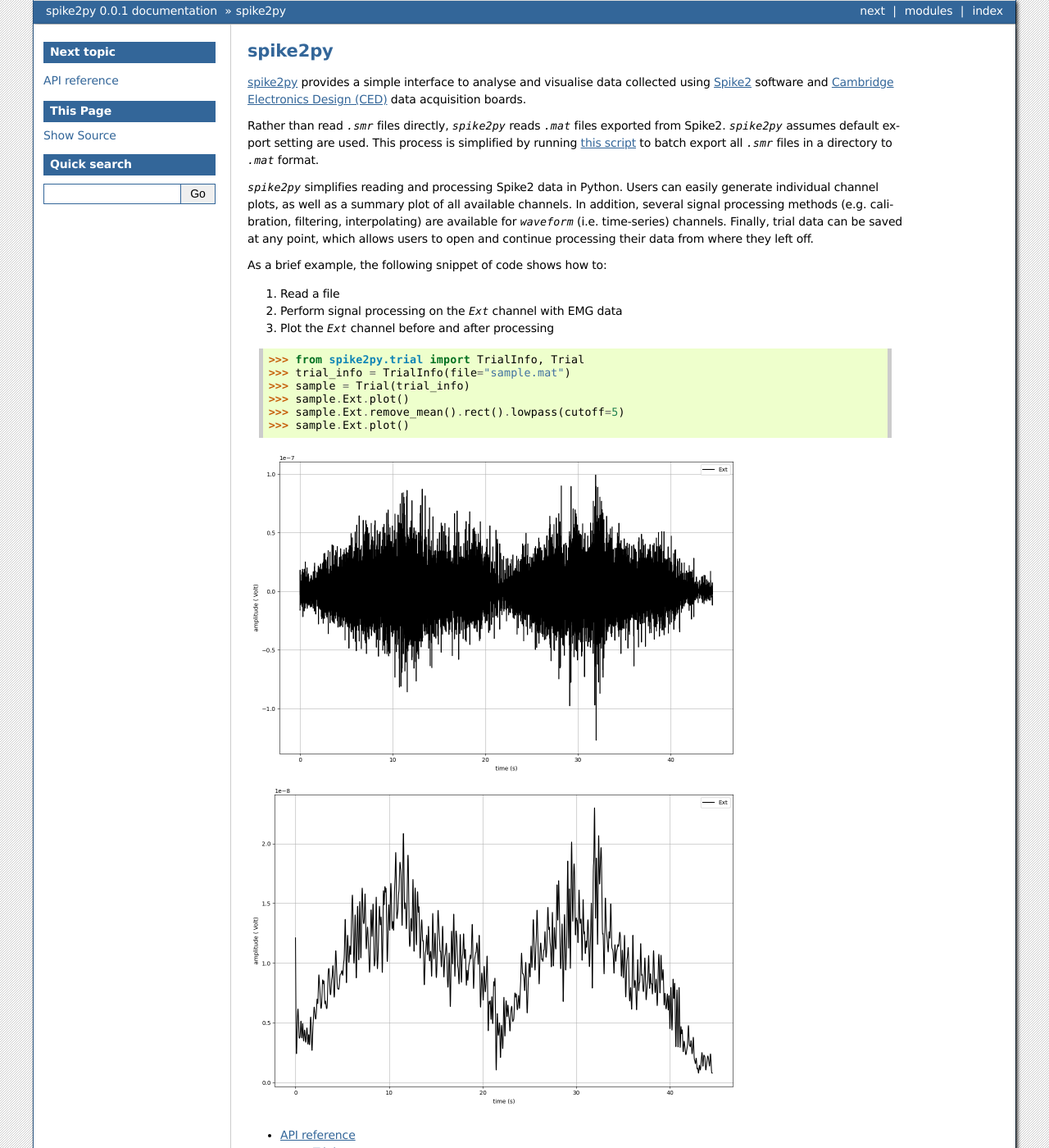
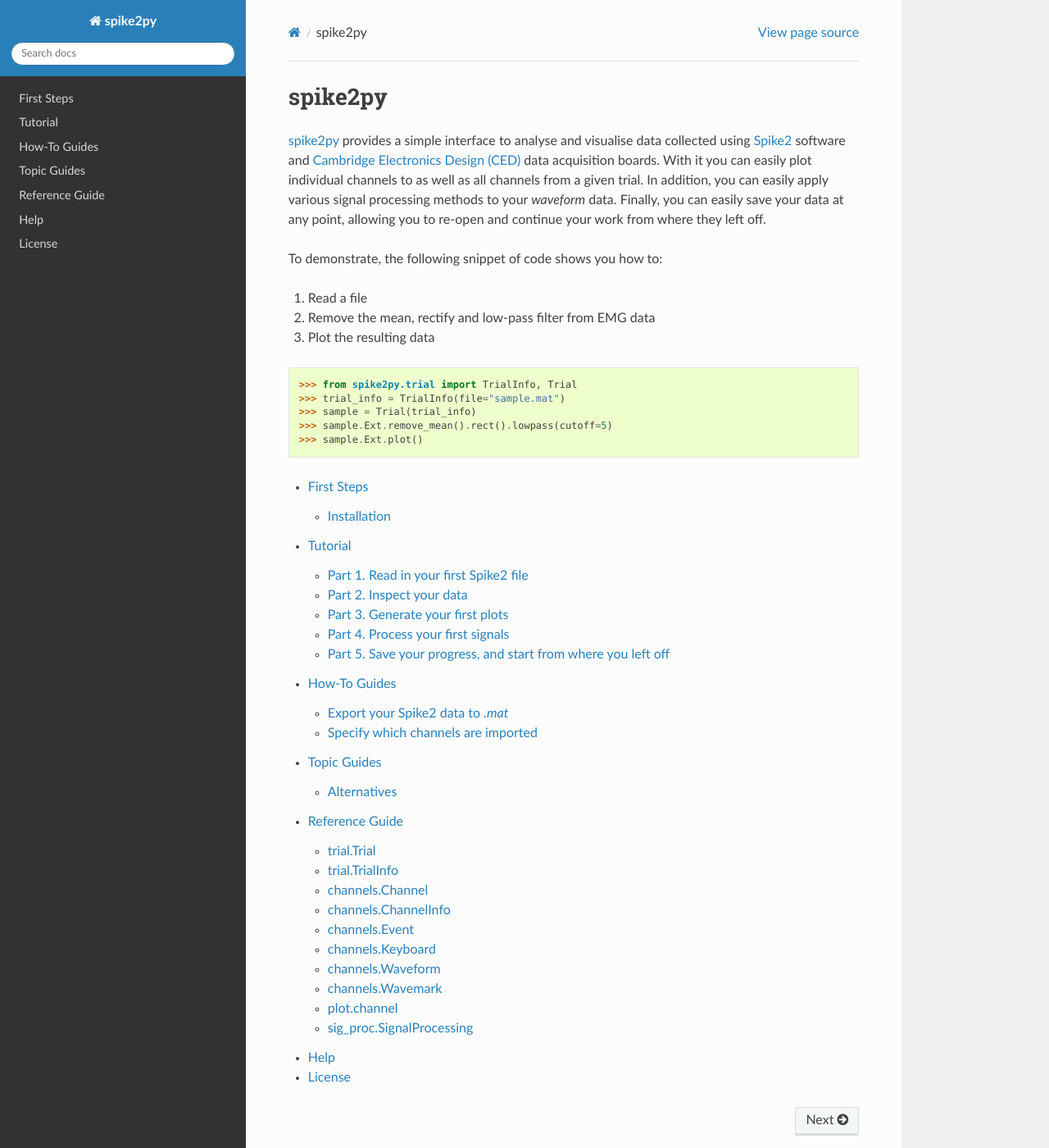
Before and after one commit to MartinHeroux/spike2py, a Sphinx documentation site: the page built from docs/source/index.rst, in a window 1280 px wide and 1400 px high. Shown: the whole window at 82% size. Built offline with Sphinx 7.4.7 and the Read the Docs theme 2.0.0, drawn with Linux system fonts in a browser that asks for light colours; some of the changed text lies outside the part shown.

Commit message:
Add structure to docs and start process

```diff
--- a/docs/source/conf.py
+++ b/docs/source/conf.py
@@ -53,7 +53,7 @@
 # a list of builtin themes.
 
 #html_theme = 'alabaster'
-html_theme = 'bizstyle'
+html_theme = 'sphinx_rtd_theme'
 
 # Add any paths that contain custom static files (such as style sheets) here,
 # relative to this directory. They are copied after the builtin static files,
--- a/docs/source/contact.rst
+++ /dev/null
@@ -1,4 +0,0 @@
-Contact
-=======
-
-Question? Please email heroux.martin@gmail.com
--- a/docs/source/index.rst
+++ b/docs/source/index.rst
@@ -1,13 +1,15 @@
 spike2py
 ========
 
-.. include:: overview.rst
+.. include:: pages/homepage.rst
 
 .. toctree::
    :maxdepth: 2
 
-   api
-   alternatives
-   contact
-   help
-   license
+   pages/first_steps
+   pages/tutorials
+   pages/how_to_guides
+   pages/topic_guides
+   pages/reference_guides
+   pages/help
+   pages/license
--- a/docs/source/overview.rst
+++ /dev/null
@@ -1,35 +0,0 @@
-`spike2py`_ provides a simple interface to analyse and visualise data collected using `Spike2`_ software and `Cambridge Electronics Design (CED)`_ data acquisition boards.
-
-Rather than read `.smr` files directly, `spike2py` reads `.mat` files exported from Spike2. `spike2py` assumes default export setting are used. This process is simplified by running `this script`_ to batch export all `.smr` files in a directory to `.mat` format.
-
-`spike2py` simplifies reading and processing Spike2 data in Python. Users can easily generate individual channel plots, as well as a summary plot of all available channels. In addition, several signal processing methods (e.g. calibration, filtering, interpolating) are available for `waveform` (i.e. time-series) channels. Finally, trial data can be saved at any point, which allows users to open and continue processing their data from where they left off.
-
-As a brief example, the following snippet of code shows how to:
-
-1. Read a file
-2. Perform signal processing on the `Ext` channel with EMG data
-3. Plot the `Ext` channel before and after processing
-
->>> from spike2py.trial import TrialInfo, Trial
->>> trial_info = TrialInfo(file="sample.mat")
->>> sample = Trial(trial_info)
->>> sample.Ext.plot()
->>> sample.Ext.remove_mean().rect().lowpass(cutoff=5)
->>> sample.Ext.plot()
-
-.. image:: ./Ext.png
-   :height: 400
-   :width: 600
-
-.. image:: ./Ext_proc.png
-   :height: 400
-   :width: 600
-
-
-
-.. _spike2py: https://github.com/MartinHeroux/spike2py
-.. _Spike2: http://ced.co.uk/products/spkovin
-.. _Cambridge Electronics Design (CED): http://ced.co.uk/
-.. _SonPy: http://ced.co.uk/upgrades/spike2sonpy
-.. _scipy: .. _`scipy.io`: https://docs.scipy.org/doc/scipy/reference/io.html
-.. _this script: https://github.com/MartinHeroux/Spike2-batch-export-to-Matab
--- /dev/null
+++ b/docs/source/pages/first_steps.rst
@@ -0,0 +1,7 @@
+First Steps
+===========
+
+Installation
+------------
+
+These are instruction on how to install spike2py
--- /dev/null
+++ b/docs/source/pages/homepage.rst
@@ -0,0 +1,19 @@
+`spike2py`_ provides a simple interface to analyse and visualise data collected using `Spike2`_ software and `Cambridge Electronics Design (CED)`_ data acquisition boards. With it you can easily plot individual channels to as well as all channels from a given trial. In addition, you can easily apply various signal processing methods to your `waveform` data. Finally, you can easily save your data at any point, allowing you to re-open and continue your work from where they left off.
+
+To demonstrate, the following snippet of code shows you how to:
+
+1. Read a file
+2. Remove the mean, rectify and low-pass filter from EMG data
+3. Plot the resulting data
+
+>>> from spike2py.trial import TrialInfo, Trial
+>>> trial_info = TrialInfo(file="sample.mat")
+>>> sample = Trial(trial_info)
+>>> sample.Ext.remove_mean().rect().lowpass(cutoff=5)
+>>> sample.Ext.plot()
+
+.. _spike2py: https://github.com/MartinHeroux/spike2py
+.. _Spike2: http://ced.co.uk/products/spkovin
+.. _Cambridge Electronics Design (CED): http://ced.co.uk/
+.. _SonPy: http://ced.co.uk/upgrades/spike2sonpy
+.. _scipy: .. _`scipy.io`: https://docs.scipy.org/doc/scipy/reference/io.html
--- /dev/null
+++ b/docs/source/pages/reference_guides.rst
@@ -0,0 +1,57 @@
+Reference Guide
+===============
+
+trial.Trial
+~~~~~~~~~~~
+.. module:: spike2py.trial
+
+.. autoclass:: Trial
+    :members: save
+
+trial.TrialInfo
+~~~~~~~~~~~~~~~
+.. autoclass:: TrialInfo
+
+.. module:: spike2py.channels
+
+channels.Channel
+~~~~~~~~~~~~~~~~
+.. autoclass:: Channel
+
+channels.ChannelInfo
+~~~~~~~~~~~~~~~~~~~~
+.. autoclass:: ChannelInfo
+
+channels.Event
+~~~~~~~~~~~~~~
+.. autoclass:: Event
+    :members: plot
+
+channels.Keyboard
+~~~~~~~~~~~~~~~~~
+.. autoclass:: Keyboard
+    :members: plot
+
+channels.Waveform
+~~~~~~~~~~~~~~~~~
+.. autoclass:: Waveform
+    :members: plot
+
+channels.Wavemark
+~~~~~~~~~~~~~~~~~
+.. autoclass:: Wavemark
+       :members: plot
+
+.. module:: spike2py.plot
+
+plot.channel
+~~~~~~~~~~~~
+
+.. autofunction:: spike2py.plot.channel
+
+.. module:: spike2py.sig_proc
+
+sig_proc.SignalProcessing
+~~~~~~~~~~~~~~~~~~~~~~~~~
+.. autoclass:: SignalProcessing
+       :members: remove_mean, remove_value, lowpass, highpass, bandpass, bandstop, calibrate, norm_percentage, norm_proportion, norm_percent_value, rect, interp_new_times, interp_new_fs, linear_detrend
--- a/docs/source/alternatives.rst
+++ b/docs/source/pages/topic_guides.rst
@@ -1,5 +1,10 @@
+Topic Guides
+============
+
+
+
 Alternatives
-============
+------------
 
 `Cambridge Electronics Design`_ maintain and distribute the `SonPy`_ library, which supports Python 3. Unfortunately, `SonPy` is only available as a Windows installer, and its interface is somewhat complex for users new to programming and Python.
 
--- /dev/null
+++ b/docs/source/pages/tutorials.rst
@@ -0,0 +1,17 @@
+Tutorial
+=========
+
+Part 1. Read in your first Spike2 file
+--------------------------------------
+
+Part 2. Inspect your data
+-------------------------
+
+Part 3. Generate your first plots
+---------------------------------
+
+Part 4. Process your first signals
+----------------------------------
+
+Part 5. Save your progress, and start from where you left off
+-------------------------------------------------------------
--- a/docs/source/tutorial.rst
+++ /dev/null
@@ -1,2 +0,0 @@
-Tutorial
-========
```
Also changed, not shown: docs/source/api.rst (deleted, +0 -10 lines), docs/source/pages/how_to_guides.rst (added, +13 -0 lines), docs/source/figures/Ext.png (renamed from docs/source/Ext.png), docs/source/figures/Ext_proc.png (renamed from docs/source/Ext_proc.png), docs/source/pages/help.rst (renamed from docs/source/help.rst), docs/source/pages/license.rst (renamed from docs/source/license.rst), 1 other file.
